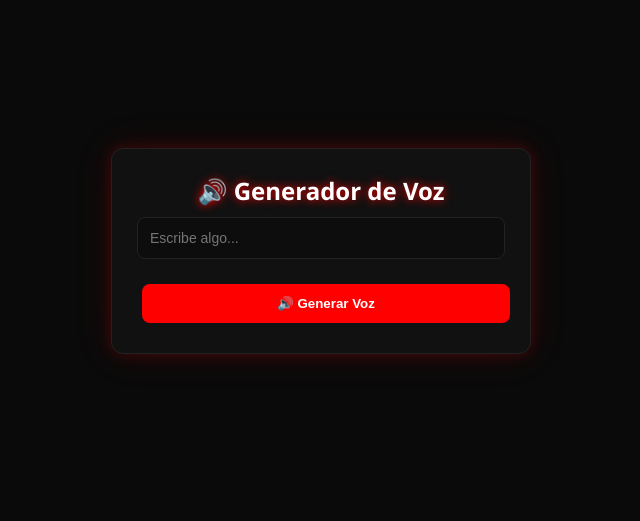
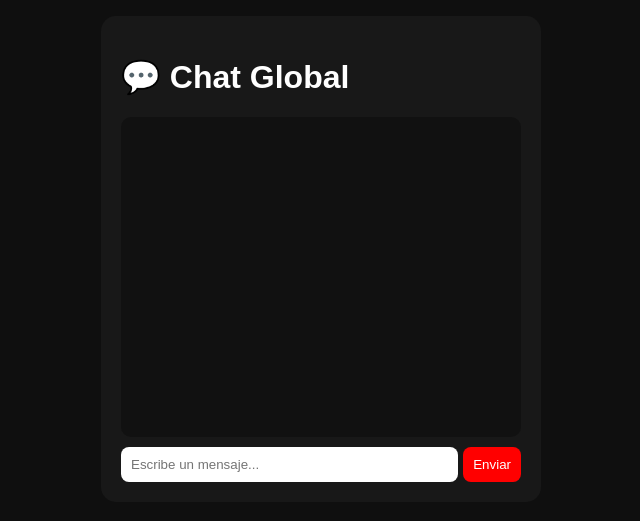
Before and after one commit to zemzen14-cpu/PaginawebYT, a website: page index.html in a window 1280 px wide. Shown: the part 149-670 px from the top of the page, without its empty margins (319-959 px from the left). Drawn offline with nearby package versions, Linux system fonts and the light colour scheme.

Commit message:
chat listo

```diff
--- a/index.html
+++ b/index.html
@@ -1,20 +1,33 @@
 <!DOCTYPE html>
 <html lang="es">
 <head>
-  <meta charset="UTF-8">
-  <title>Generador de Voz 🔊</title>
-  <link rel="stylesheet" href="style.css">
+<meta charset="UTF-8">
+<meta name="viewport" content="width=device-width, initial-scale=1.0">
+<title>💬 Chat Global</title>
+
+<link rel="stylesheet" href="style.css">
+
 </head>
 <body>
 
-<div class="container">
-  <h1>🔊 Generador de Voz</h1>
+<div class="chat-container">
 
-  <input type="text" id="texto" placeholder="Escribe algo...">
+    <h1>💬 Chat Global</h1>
 
-  <button onclick="voz()">🔊 Generar Voz</button>
+    <!-- MENSAJES -->
+    <div id="mensajes"></div>
+
+    <!-- INPUT -->
+    <div class="input-box">
+        <input id="input" placeholder="Escribe un mensaje...">
+        <button onclick="enviar()">Enviar</button>
+    </div>
+
 </div>
 
+<!-- socket -->
+<script src="/socket.io/socket.io.js"></script>
 <script src="script.js"></script>
+
 </body>
 </html>
--- a/package.json
+++ b/package.json
@@ -7,6 +7,7 @@
   },
   "dependencies": {
     "express": "^4.18.2",
-    "gtts": "^0.2.1"
+    "gtts": "^0.2.1",
+    "socket.io": "^4.8.3"
   }
 }
--- a/style.css
+++ b/style.css
@@ -1,138 +1,53 @@
-/* 🔥 RESET */
-* {
-    margin: 0;
-    padding: 0;
-    box-sizing: border-box;
-}
-
-/* 🌑 FONDO GLOBAL */
 body {
-    font-family: 'Segoe UI', Arial, sans-serif;
-    background: #0a0a0a;
-    color: #eaeaea;
+  background: #0f0f0f;
+  font-family: Arial;
+  color: white;
   display: flex;
   justify-content: center;
   align-items: center;
   height: 100vh;
 }
 
-/* 🧱 CONTENEDOR */
-.container {
-    width: 95%;
-    max-width: 420px;
-    background: #111;
-    padding: 25px;
-    border-radius: 12px;
-    border: 1px solid #222;
-
-    /* glow rojo */
-    box-shadow:
-        0 0 15px rgba(255, 0, 0, 0.2),
-        0 0 40px rgba(255, 0, 0, 0.1);
-
-    text-align: center;
+.chat-container {
+  width: 90%;
+  max-width: 400px;
+  background: #181818;
+  padding: 20px;
+  border-radius: 15px;
 }
 
-/* 🔥 TITULO */
-h1 {
+#mensajes {
+  height: 300px;
+  overflow-y: auto;
+  background: #111;
+  padding: 10px;
+  border-radius: 10px;
   margin-bottom: 10px;
-    font-size: 24px;
-    color: #fff;
-
-    text-shadow: 0 0 10px red;
 }
 
-/* 🧾 SUB */
-.container p {
-    font-size: 14px;
-    color: #aaa;
-    margin-bottom: 20px;
+.msg {
+  background: #272727;
+  padding: 8px;
+  margin: 5px 0;
+  border-radius: 8px;
 }
 
-/* 🧠 INPUTS */
-input {
-    width: 100%;
-    padding: 12px;
-    margin-bottom: 15px;
-
-    background: #0d0d0d;
-    border: 1px solid #222;
-    border-radius: 8px;
-
-    color: #fff;
-    font-size: 14px;
-
-    outline: none;
-    transition: 0.2s;
+.input-box {
+  display: flex;
 }
 
-input:focus {
-    border: 1px solid red;
-    box-shadow: 0 0 8px red;
+input {
+  flex: 1;
+  padding: 10px;
+  border: none;
+  border-radius: 8px;
 }
 
-/* 🔘 BOTONES */
 button {
-    padding: 12px 18px;
-    margin: 5px;
+  margin-left: 5px;
+  padding: 10px;
+  background: red;
+  color: white;
   border: none;
   border-radius: 8px;
-
-    font-weight: bold;
-    cursor: pointer;
-    transition: 0.2s;
 }
-
-/* 🎧 MP3 */
-button:nth-child(1) {
-    background: #ff0000;
-    color: white;
-}
-
-button:nth-child(1):hover {
-    background: #cc0000;
-    box-shadow: 0 0 10px red;
-}
-
-/* 🎬 MP4 */
-button:nth-child(2) {
-    background: #1a1a1a;
-    color: #fff;
-    border: 1px solid #333;
-}
-
-button:nth-child(2):hover {
-    border: 1px solid red;
-    box-shadow: 0 0 10px red;
-}
-
-/* 🔊 VOZ */
-button:last-child {
-    width: 100%;
-    background: red;
-    color: white;
-    margin-top: 10px;
-}
-
-button:last-child:hover {
-    background: #cc0000;
-    box-shadow: 0 0 12px red;
-}
-
-/* ⏳ TEXTO PROCESO */
-#status {
-    margin-top: 10px;
-    font-size: 13px;
-    color: #aaa;
-}
-
-/* 📱 RESPONSIVE */
-@media (max-width: 500px) {
-    .container {
-        padding: 20px;
-    }
-
-    h1 {
-        font-size: 20px;
-    }
-}
```
Also changed, not shown: app.js (+17 -30 lines), 1 other file. Lines whose indentation alone changed are shown as unchanged.
